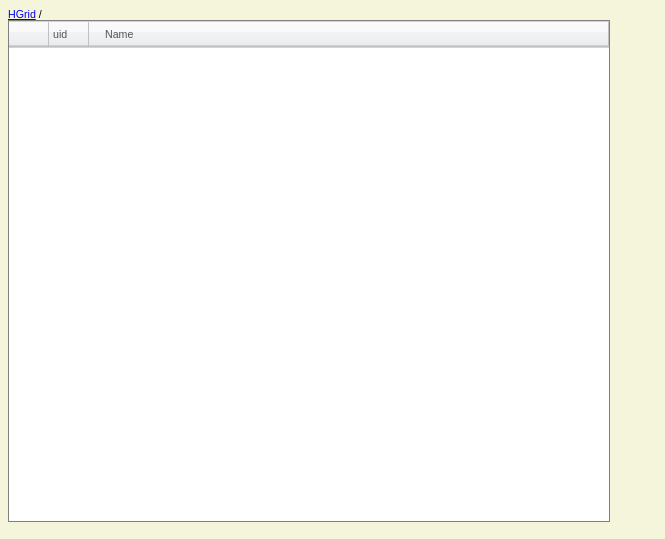
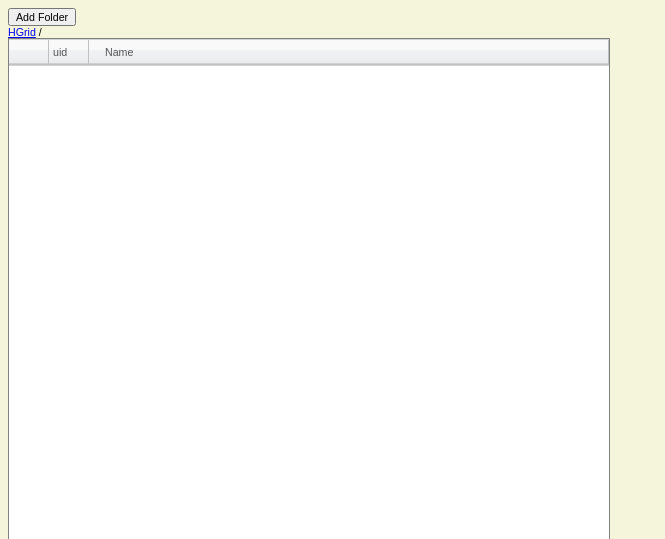
Before and after one commit to lyndsysimon/hgrid-git-example, a Flask app: page / in a window 1280 px wide. Shown: the top 539 px of the page, without its empty margins (0-665 px from the left). Run offline with Flask 2, Linux system fonts and the light colour scheme; data that the repository does not hold is empty; parts of the project's set-up code (start-up, migrations or seed data) failed here and were passed over; some libraries are stand-ins or nearby versions.

Commit message:
Implements add folder

```diff
--- a/app.py
+++ b/app.py
@@ -102,6 +102,16 @@ def add_file():
             if os.path.pardir in path:
                 abort(400)
 
+            try:
+                os.mkdir(os.path.join(repo_path, path, dirname))
+            except OSError:
+                return json.dumps([])
+
+            return json.dumps([
+                _file_dict(os.path.join(path, dirname)), ]
+            )
+
+
 
     else:
         abort(400)
@@ -118,7 +128,7 @@ def _file_dict(f):
             else 'folder' if os.path.isdir(path)
             else ''
         ),
-        'parent_uid': os.path.dirname(f)
+        'parent_uid': os.path.dirname(f) or "null"
     }
 
 
--- a/templates/index.html
+++ b/templates/index.html
@@ -9,6 +9,8 @@
     <link href='/static/css/file-viewer-core.css' rel='stylesheet'>
 </head>
 <body>
+
+<input type='button' id='addFolder' value='Add Folder'></input>
 
 <div id="myGridBreadcrumbs"></div>
 <div id="myGrid" class="dropzone dz-Clickable" style="width:600px;height:500px;"></div>
@@ -83,7 +85,29 @@
     });
 
 
+    $(function() {
+        $('#addFolder').on('click', function() {
+            var folder = prompt("Folder Name?");
+            $.post(
+                '/api/files/',
+                {
+                    action: 'add_folder',
+                    name: folder,
+                    path: ''
+                },
+                function(data) {
+                    data = $.parseJSON(data)[0]
+                    if (typeof(data) !== 'undefined') {
+                        myGrid.addItem(data)
+                    } else {
+                        alert('duplicate folder :(')
+                    }
 
+                }
+            );
+
+        })
+    })
 
 </script>
 
```
